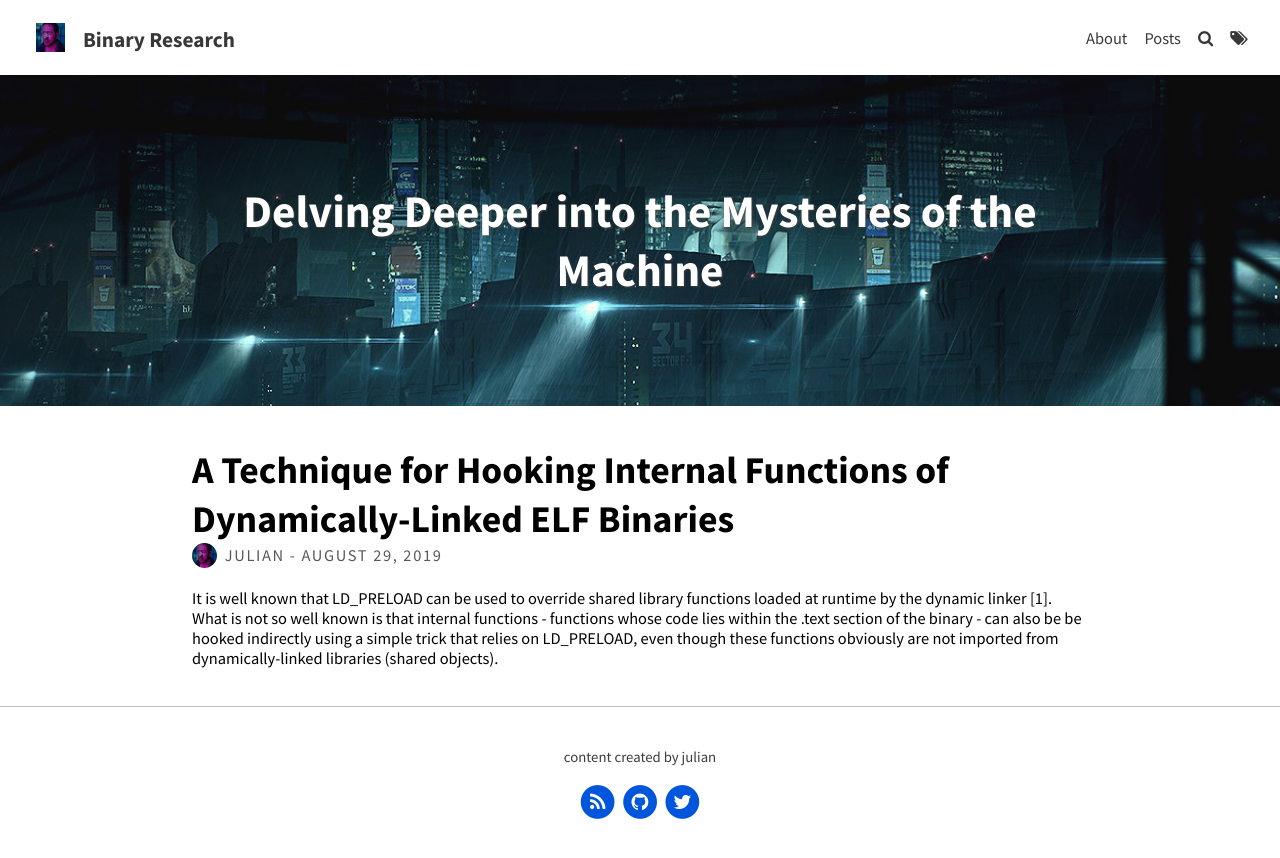
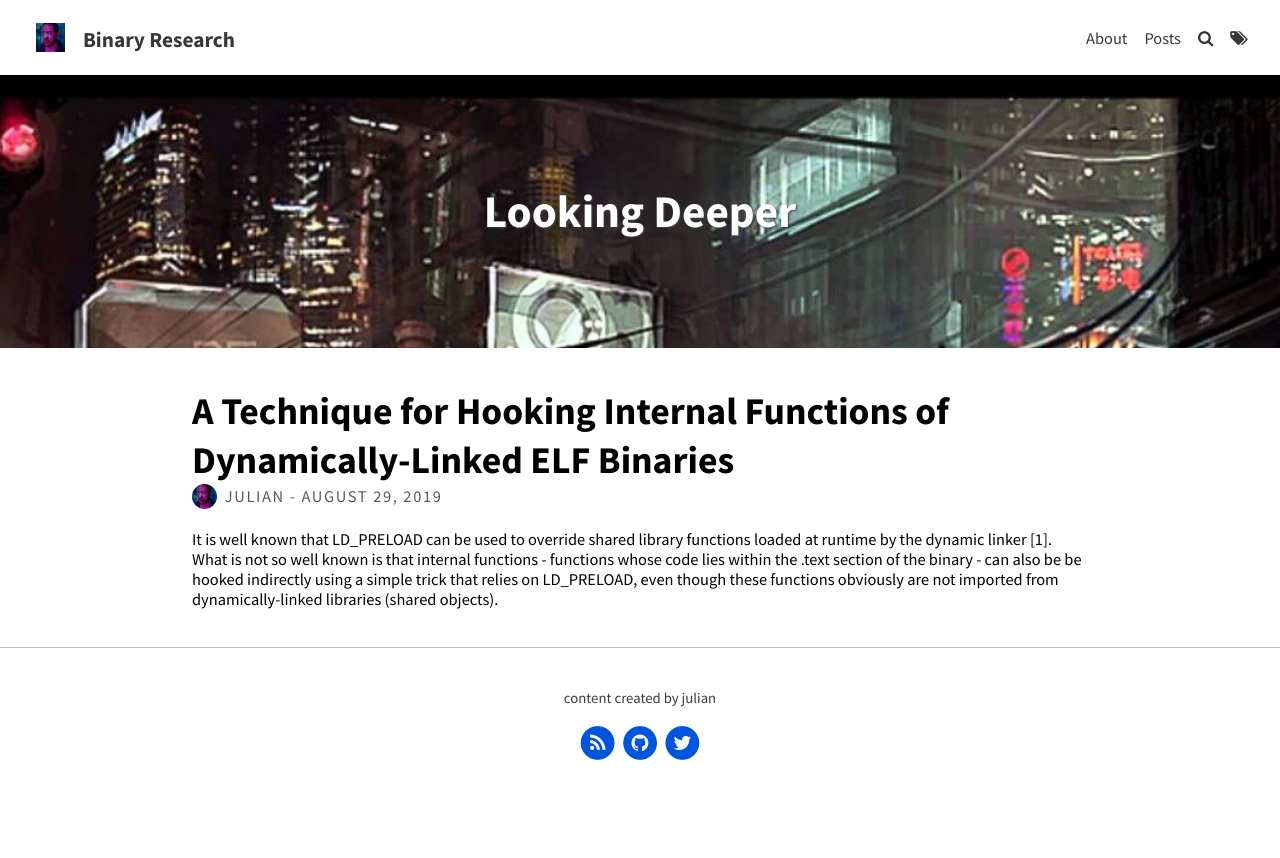
Before and after one commit to BinaryResearch/BinaryResearch.github.io, a Jekyll site: the page built from index.html, in a window 1280 px wide. Shown: the top 858 px of the page. Built offline with Jekyll 4.4.1, drawn with Linux system fonts in a browser that asks for light colours; the list of posts is cut into pages by our own code.

Commit message:
changed image

```diff
--- a/_config.yml
+++ b/_config.yml
@@ -15,12 +15,12 @@ defaults:
 theme_settings:
   # Meta
   avatar: assets/img/julian-avatar.jpg
-  color_image: /assets/img/future-city-night-art.jpg # In post when you set color
+  color_image: /assets/img/cyberpunk1.jpg # In post when you set color
   favicon: assets/img/julian-avatar.jpg
 
   # Header and footer text
-  header_text: Delving Deeper into the Mysteries of the Machine
-  header_feature_image: assets/img/juhani-jokinen-1.jpg
+  header_text: Looking Deeper
+  header_feature_image: assets/img/cyberpunk1.jpg
   footer_text: content created by julian
 
   # Blog
```
Also changed, not shown: assets/img/cyberpunk1.jpg (added).
